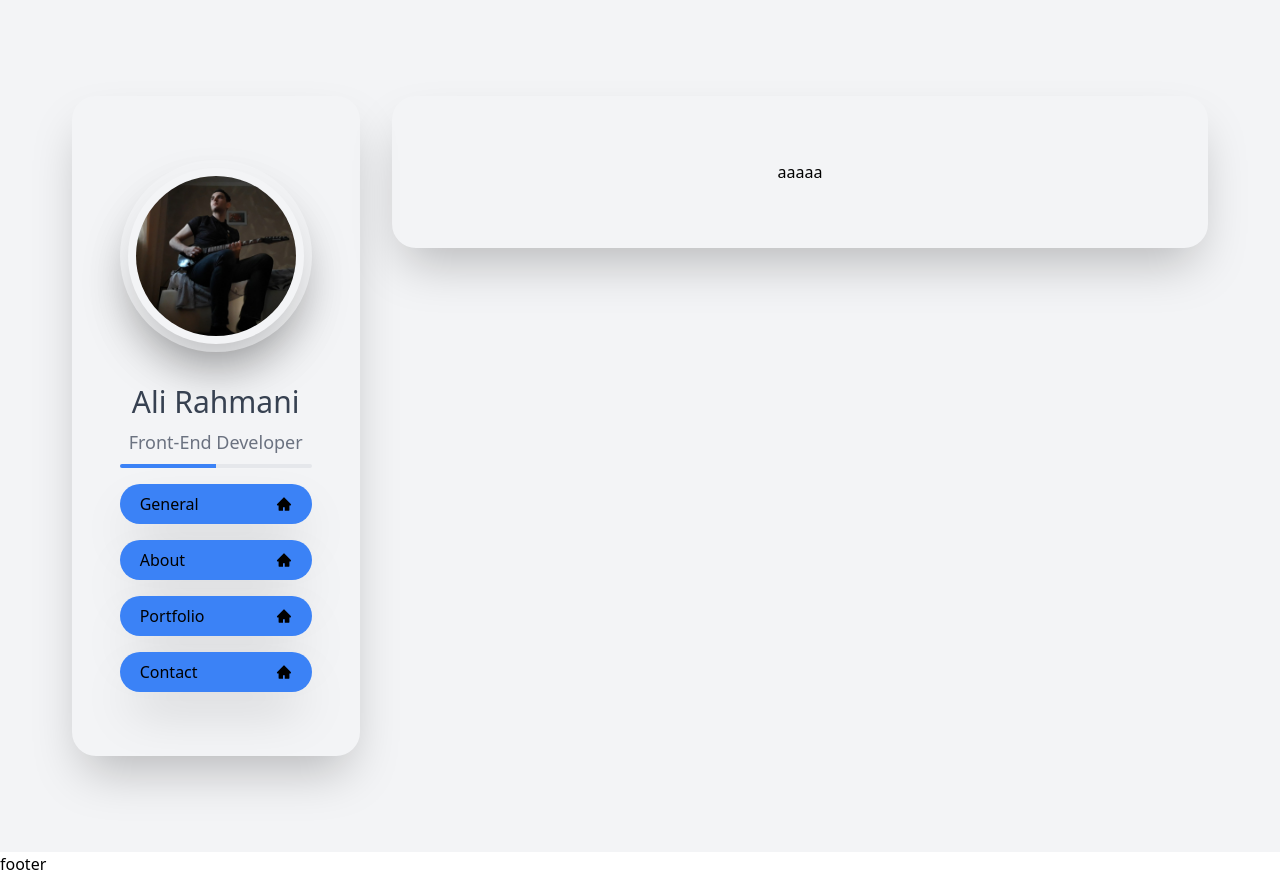
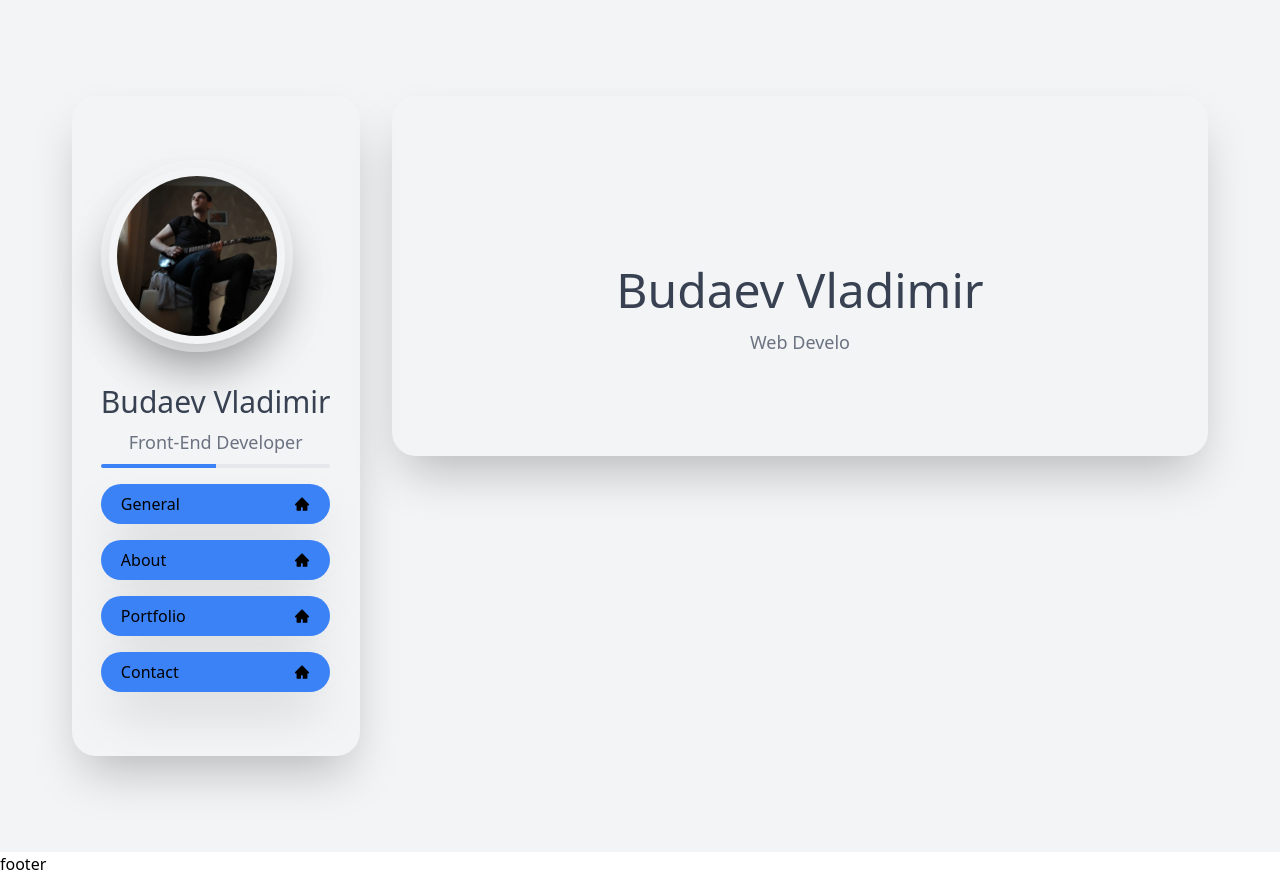
Before and after one commit to vladimir75vov/vladimir75vov-cv, a Next.js app in the folder site/: page /general in a window 1280 px wide. Built offline with nearby package versions, Linux system fonts and the light colour scheme.

Commit message:
[DEV] - backup

```diff
--- a/site/pages/general/index.jsx
+++ b/site/pages/general/index.jsx
@@ -7,7 +7,6 @@ export default function General() {
     return (
         <>
             <Content>
-
                 <div className={"flex flex-row gap-8 w-11/12 mx-auto"}>
                     <div className={"w-72"}>
                         <div className={"flex flex-col items-center py-16 shadow-2xl rounded-3xl w-72"}>
@@ -17,8 +16,9 @@ export default function General() {
                                         <Image src={vladimir75vov} alt={"Budaev Vladimir"} className={"rounded-full"}/>
                                     </div>
                                 </div>
-                                <h2 className="text-center text-3xl mb-2 text-gray-700">Ali
-                                    Rahmani</h2>
+                                <h2 className="text-center text-3xl mb-2 text-gray-700">
+                                    Budaev Vladimir
+                                </h2>
                                 <h5 className="text-center text-gray-500 mb-2 text-lg">Front-End
                                     Developer</h5>
                                 <div className=" h-1 bg-gray-200 rounded overflow-hidden mb-4">
@@ -49,17 +49,17 @@ export default function General() {
                                         <div
                                             className={"flex flex-col items-center shadow-2xl rounded-3xl px-5 bg-blue-500"}>
                                             <button
-                                                className="flex flex-row justify-between items-center rounded-full hover:shadow-light-inner w-full  py-2 transition duration-300 shadow-light-inner ">
+                                                className={"flex flex-row justify-between items-center rounded-full hover:shadow-light-inner w-full  py-2 transition duration-300 shadow-light-inner"}>
                                                 <span>Portfolio</span>
                                                 <AiFillHome/>
                                             </button>
                                         </div>
                                     </li>
-                                    <li className="w-full">
+                                    <li className={"w-full"}>
                                         <div
                                             className={"flex flex-col items-center shadow-2xl rounded-3xl px-5 bg-blue-500"}>
                                             <button
-                                                className="flex flex-row justify-between items-center rounded-full hover:shadow-light-inner w-full  py-2 transition duration-300 shadow-light-inner ">
+                                                className={"flex flex-row justify-between items-center rounded-full hover:shadow-light-inner w-full py-2 transition duration-300 shadow-light-inner"}>
                                                 <span>Contact</span>
                                                 <AiFillHome/>
                                             </button>
@@ -69,9 +69,18 @@ export default function General() {
                             </div>
                         </div>
                     </div>
-                    <div className={"flex flex-col w-full "}>
+                    <div className={"flex flex-col w-full"}>
                         <div className={"flex flex-col items-center py-16 shadow-2xl rounded-3xl"}>
-aaaaa
+                            <div className={"flex flex-col shadow-light-outer bg-light rounded-3xl p-9"}>
+                                <main className={"flex flex-col items-center mt-16"}>
+                                    <h1 className={"text-5xl text-gray-700 text-center leading-tight"}>
+                                        Budaev Vladimir
+                                    </h1>
+                                    <h3 className={"mt-2 text-lg text-gray-500 text-center"}>
+                                        Web Develo
+                                    </h3>
+                                </main>
+                            </div>
                         </div>
                     </div>
                 </div>
```
